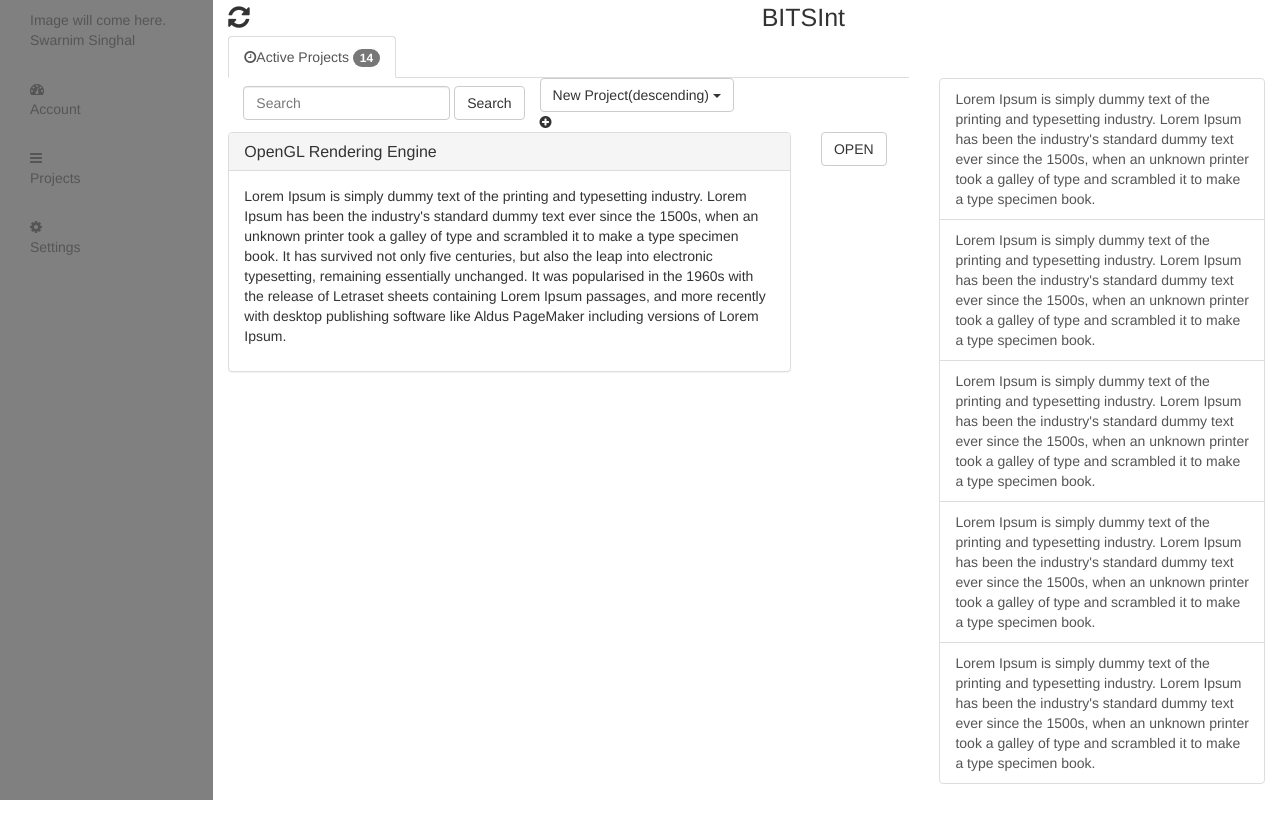
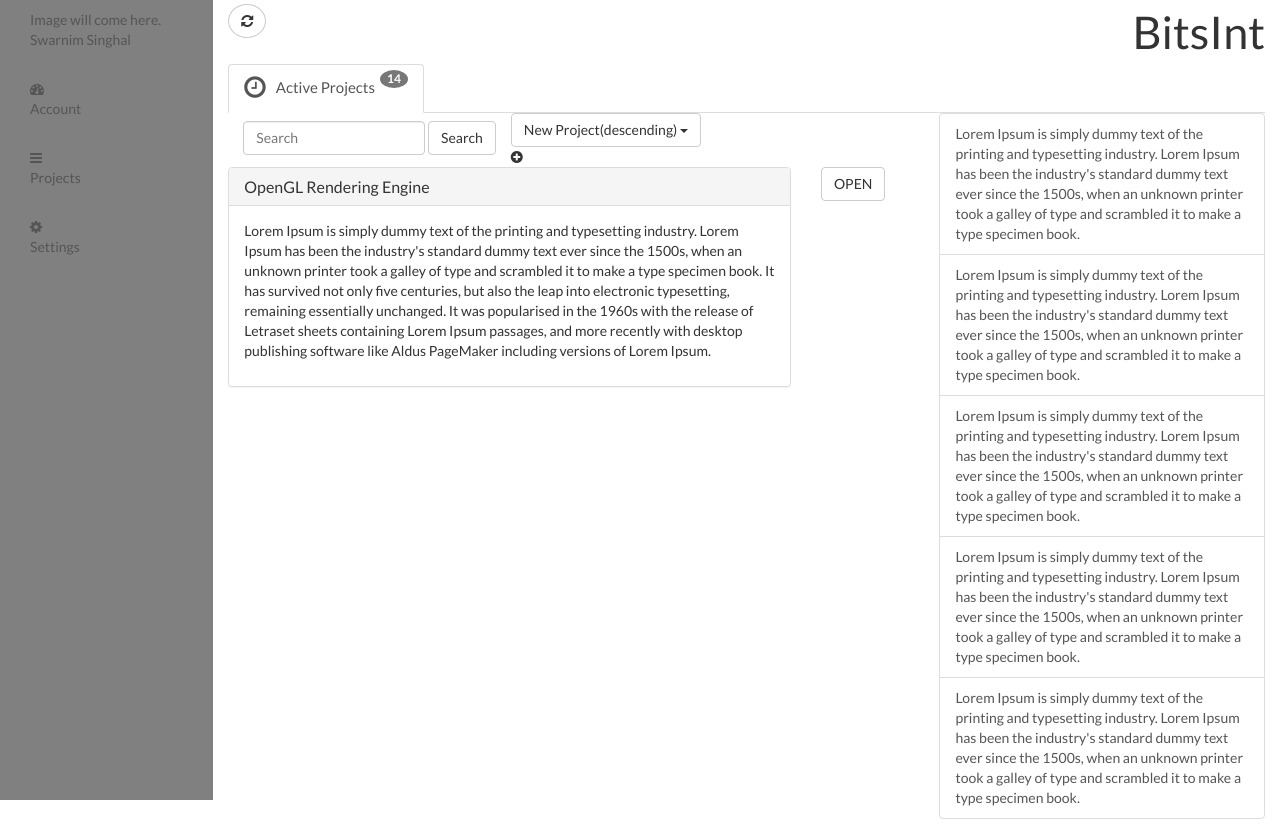
Before and after one commit to scide/scide, a plain HTML site: page user-main.html in a window 1280 px wide. Before the commit the page ends 804 px from the top, so only its background shows below. Drawn offline with Linux system fonts and the light colour scheme.

Commit message:
added styling to the header

```diff
--- a/user-main.css
+++ b/user-main.css
@@ -1,5 +1,6 @@
 html, body{
 	height: 100%;
+	font-family: 'Lato', sans-serif;
 }
 
 
@@ -28,3 +29,31 @@ html, body{
 	background: transparent;
 	border: none;
 }
+
+.bitsint{
+	text-align: right;
+	font-size: 45px;
+	font-weight: 400;
+}
+
+.refresh-btn{
+	border-radius: 50%;
+}
+
+.clock{
+	font-size: 25px;
+	padding-right: 10px;
+}
+
+.projects-tab{
+	position: relative;
+	top: -3px;
+	font-size: 15px;
+	padding-right: 5px;
+}
+
+.badge{
+	position: relative;
+	top: -13px;
+	border-radius: 50%;
+}
--- a/user-main.html
+++ b/user-main.html
@@ -5,6 +5,7 @@
 	<!-- <link rel="stylesheet" type="text/css" href="font-awesome.min.css"> -->
 	<link href="http://maxcdn.bootstrapcdn.com/font-awesome/4.1.0/css/font-awesome.min.css" rel="stylesheet">
 	<link rel="stylesheet" type="text/css" href="user-main.css">
+	<link href='http://fonts.googleapis.com/css?family=Lato:400,700' rel='stylesheet' type='text/css'>
 	<meta name="viewport" content="width=device-width, initial-scale=1">
 	<body>
 		<div class="container-fluid full-height">
@@ -33,23 +34,23 @@
 					<!-- Bits int and refresh row -->
 					<div class="row heading-row">
 						<div class="col-md-6">
-							<i class="fa fa-refresh"></i>
+							<div class="btn btn-default refresh-btn"><i class="fa fa-refresh"></i></div>
 						</div>
-						<div class="col-md-6">
-							BITSInt
+						<div class="col-md-6 bitsint">
+							BitsInt
 						</div>
 					</div>
 
 					<!-- active projects tab row -->
 					<div class="row">
-						<div class="col-md-8">
+						<div class="col-md-12">
 							<ul class="nav nav-tabs" role="tablist">
-							  <li class="active"><a href="#"><i class="fa fa-clock-o"></i>Active Projects <span class="badge">14</span></a></li>
+							  <li class="active"><a href="#"><i class="fa fa-clock-o clock"></i><span class="projects-tab">Active Projects</span><span class="badge">14</span></a></li>
 							</ul>
 						</div>
-						<div class="col-md-4">
+						<!-- <div class="col-md-4">
 
-						</div>
+						</div> -->
 					</div>
 
 					<!-- search project, results and notifications row -->
```
